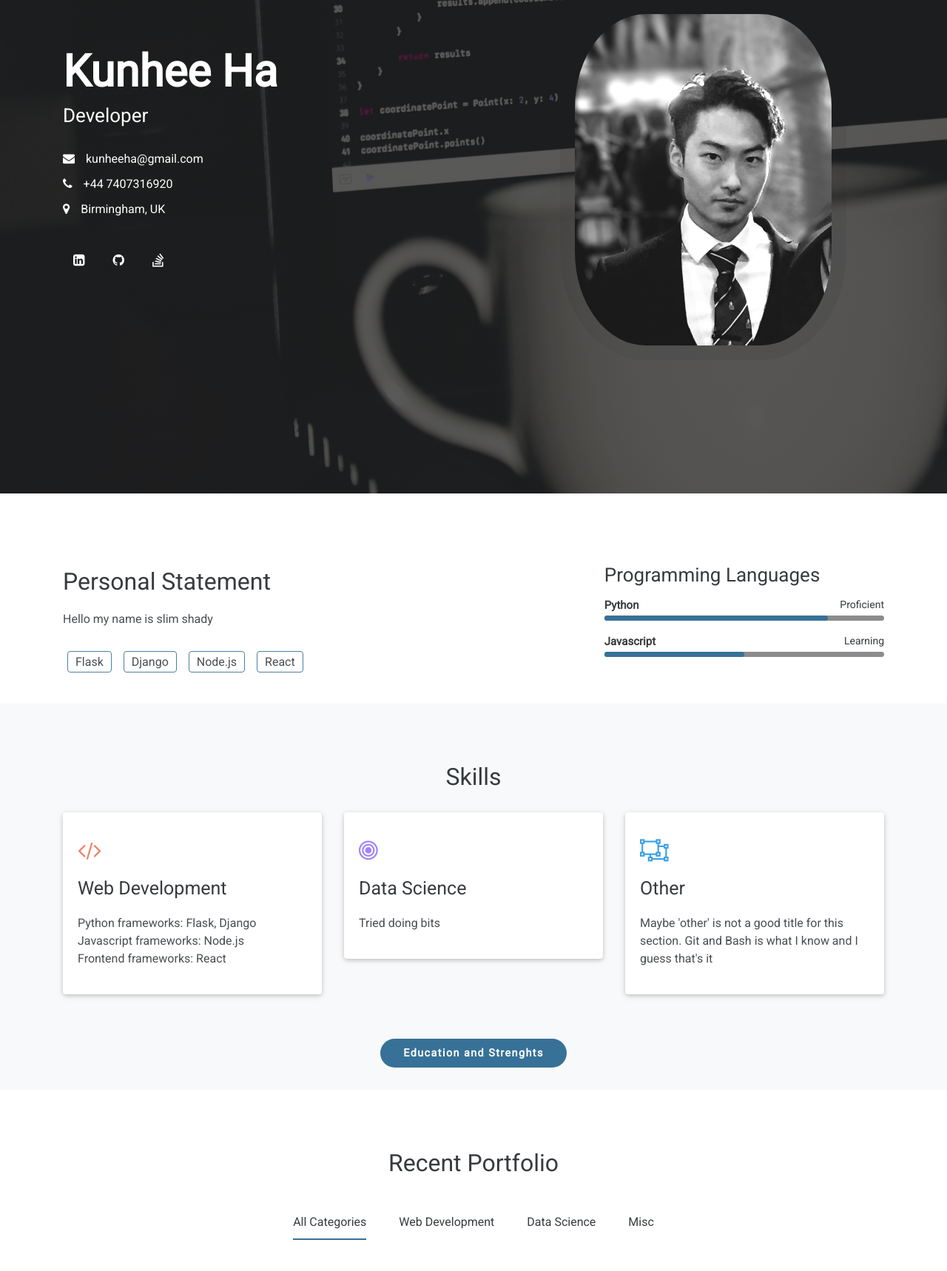
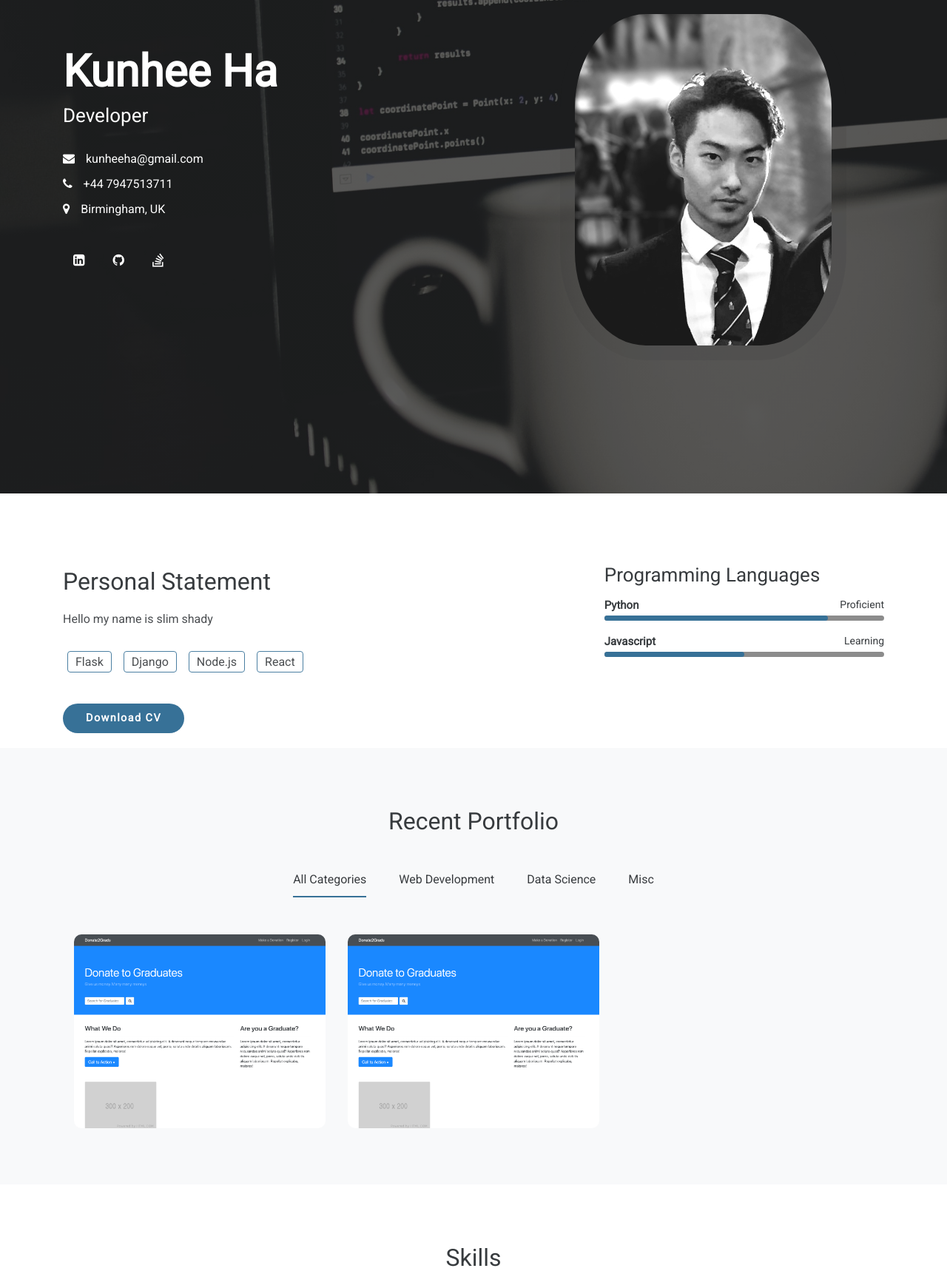
Before and after one commit to kunheeha/onlineportfolio, a Flask app: page / in a window 1280 px wide. Shown: the part 226-1944 px from the top of the page at 74% size. Run offline with Flask 2, Linux system fonts and the light colour scheme; data comes from the database, SQL or seed files in the repository; some libraries are stand-ins or nearby versions.

Commit message:
design changes

```diff
--- a/onlineportfolio/routes.py
+++ b/onlineportfolio/routes.py
@@ -30,11 +30,6 @@ def contact():
         senderName = fname + ' ' + lname
         senderEmail = request.form['email']
         sentmsg = request.form['message']
-        # toreceive = Message(subject='Portfolio Message', sender='kunheeha@gmail.com',
-        #                     body=f'Sender: {senderName}, Email: {senderEmail}, Message: {sentmsg}', recipients=["kunheeha@gmail.com"])
-        # tosend = Message(subject='Message Received', sender='kunheeha@gmail.com',
-        #                  body='Your message has been received, I will get back to you shortly.', recipients=[senderEmail])
-
         toreceive = Message(subject='Portfolio Message', sender='kunheeha@gmail.com',
                             recipients=["kunheeha@gmail.com"])
         tosend = Message(subject='Message Received', sender='kunheeha@gmail.com',
--- a/onlineportfolio/templates/index.html
+++ b/onlineportfolio/templates/index.html
@@ -29,10 +29,9 @@
 								<h4 class="wow fadeInUp" data-wow-duration="0.8s" data-wow-delay="0.3s">Developer</h4>
 								<ul>
 									<li class="wow fadeInUp" data-wow-duration="0.8s" data-wow-delay="0.4s"><i class="fa fa-envelope"></i><a class="emailLink">kunheeha@gmail.com</a></li>
-									<li class="wow fadeInUp" data-wow-duration="0.8s" data-wow-delay="0.5s"><i class="fa fa-phone"></i><a href="tel:++447407316920">+44 7407316920</a></li>
+									<li class="wow fadeInUp" data-wow-duration="0.8s" data-wow-delay="0.5s"><i class="fa fa-phone"></i><a href="tel:++447407316920">+44 7947513711</a></li>
 									<li class="wow fadeInUp" data-wow-duration="0.8s" data-wow-delay="0.6s"><i class="fa fa-map-marker"></i><address>Birmingham, UK</address></li>
 								</ul>
-
 								<ul class="social-icon wow fadeInUp" data-wow-duration="0.8s" data-wow-delay="0.7s">
 									<li><a target="_blank" href="https://www.linkedin.com/in/kunheeha/"><i class="fa fa-linkedin-square"></i></a></li>
 									<li><a target="_blank" href="https://github.com/kunheeha/"><i class="fa fa-github"></i></a></li>
@@ -66,6 +65,10 @@
               		<li><span>React</span></li>
               	</ul>
               </div>
+              <form class="cvform" method="POST">
+								{{ viewcvform.hidden_tag() }}
+								{{ viewcvform.cvsubmit(class="btn btn-fill") }}
+							</form>
 						</div>
 					</div>
 
@@ -104,96 +107,10 @@
 			</div>
 		</section>
 
-		<!-- Skills -->
-        <section class="skills bg-light">
-            <div class="container">
-                <div class="row section-separator">
-                    <div class="col-sm-12 text-center section-title wow fadeInUp" data-wow-duration="0.8s" data-wow-delay="0.2s">
-                        <h2>Skills</h2>
-                    </div>
-                    <div class="col-sm-4">
-                        <div class="skills-item shadow-1 white-bg wow fadeInUp" data-wow-duration="0.8s" data-wow-delay="0.5s">
-                            <i class="fa fa-code iron-color"></i>
-                            <h3>Web Development</h3>
-                            <p>Python frameworks: Flask, Django<br>Javascript frameworks: Node.js<br>Frontend frameworks: React</p>
-                        </div>
-                    </div>
-                    <div class="col-sm-4">
-                        <div class="skills-item shadow-1 white-bg wow fadeInUp" data-wow-duration="0.8s" data-wow-delay="0.3s">
-                            <i class="fa fa-bullseye purple-color"></i>
-                            <h3>Data Science</h3>
-                            <p>Tried doing bits</p>
-                        </div>
-                    </div>
-                    <div class="col-sm-4">
-                        <div class="skills-item shadow-1 white-bg wow fadeInUp" data-wow-duration="0.8s" data-wow-delay="0.7s">
-                            <i class="fa fa-object-ungroup sky-color"></i>
-                            <h3>Other</h3>
-                            <p>Maybe 'other' is not a good title for this section. Git and Bash is what I know and I guess that's it</p>
-                        </div>
-                    </div>
-                </div>
-				<div class="about-cv text-center wow fadeInUp" data-wow-duration="0.8s" data-wow-delay="0.4s">
-					<button id="educationbtn" class="btn btn-fill">Education and Strenghts</button>
-				</div>
-            </div>
-        </section>
-
-
-		<!-- Education Etc -->
-
-		<section class="education-section">
-			<div class="bg-image">
-				<div class="container">
-					<div class="row section-separator">
-						<div class="col-sm-12 col-md-6">
-							<div>
-								<h2>Education</h2>
-								<div class="education-details">
-									<!-- BSc -->
-									<div class="white-bg education-item">
-										<!-- Degree -->
-										<h4>BSc Biochemistry (Hons.)</h4>
-										<!-- Institution -->
-										<h6><a href="https://www.birmingham.ac.uk/" target="_blank">University of Birmingham</a></h6>
-										<!-- Year -->
-										<div class="mh-eduyear">2016 - 2019</div>
-										<!-- Details -->
-										<p>Lorem ipsum dolor sit amet, consectetur adipiscing elit, sed do eiusmod tempor incididunt ut labore et dolore magna aliqua. Ut enim ad minim veniam, quis nostrud exercitation ullamco laboris nisi ut aliquip ex ea commodo consequat.</p>
-									</div>
-									<!-- School -->
-									<div class="white-bg education-item">
-										<h4>A-levels GCSEs etc.</h4>
-										<!-- Institution -->
-										<h6><a href="https://www.warwickschool.org/" target="_blank">Warwick School</a></h6>
-										<!-- Year -->
-										<div class="mh-eduyear">2009 - 2016</div>
-										<!-- Details -->
-										<ul>
-											<li><i class="fa fa-circle"></i>A-levels : Biology, Chemistry, Maths</li>
-											<li><i class="fa fa-circle"></i>Extended Project Qualification</li>
-											<li><i class="fa fa-circle"></i>FSMQ Additional Maths</li>
-											<li><i class="fa fa-circle"></i>13 GCSEs, grades A*-B</li>
-										</ul>
-									</div>
-								</div>
-							</div>
-						</div>
-						<div class="col-sm-12 col-md-6">
-							<div class="strengths">
-								<h3>Strengths</h3>
-							</div>
-						</div>
-					</div>
-				</div>
-			</div>
-
-		</section>
-
 
 		<!-- PORTFOLIO -->
 
-		<section id="portfolio">
+		<section id="portfolio" class="bg-light">
 			<div class="container">
 				<div class="row section-separator">
 					<div class="text-center">
@@ -269,6 +186,38 @@
 			</div>
 		</section>
 
+		<!-- Skills -->
+        <section class="skills">
+            <div class="container">
+                <div class="row section-separator">
+                    <div class="col-sm-12 text-center section-title wow fadeInUp" data-wow-duration="0.8s" data-wow-delay="0.2s">
+                        <h2>Skills</h2>
+                    </div>
+                    <div class="col-sm-4">
+                        <div class="skills-item shadow-1 white-bg wow fadeInUp" data-wow-duration="0.8s" data-wow-delay="0.5s">
+                            <i class="fa fa-code iron-color"></i>
+                            <h3>Web Development</h3>
+                            <p>Python frameworks: Flask, Django<br>Javascript frameworks: Node.js<br>Frontend frameworks: React</p>
+                        </div>
+                    </div>
+                    <div class="col-sm-4">
+                        <div class="skills-item shadow-1 white-bg wow fadeInUp" data-wow-duration="0.8s" data-wow-delay="0.3s">
+                            <i class="fa fa-bullseye purple-color"></i>
+                            <h3>Data Science</h3>
+                            <p>Tried doing bits</p>
+                        </div>
+                    </div>
+                    <div class="col-sm-4">
+                        <div class="skills-item shadow-1 white-bg wow fadeInUp" data-wow-duration="0.8s" data-wow-delay="0.7s">
+                            <i class="fa fa-object-ungroup sky-color"></i>
+                            <h3>Other</h3>
+                            <p>Maybe 'other' is not a good title for this section. Git and Bash is what I know and I guess that's it</p>
+                        </div>
+                    </div>
+                </div>
+            </div>
+        </section>
+
 
 		<!-- EXTRA -->
 		<section class="image-bg extra-img">
@@ -333,7 +282,7 @@
 											</div>
 											<div class="each-info media-body">
 												<h4>Phone</h4>
-												<a href="tel:+447407316920">+44 7407316920</a>
+												<a href="tel:+447407316920">+44 7947513711</a>
 											</div>
 										</div>
 									</div>
```
Lines whose indentation alone changed are shown as unchanged.
